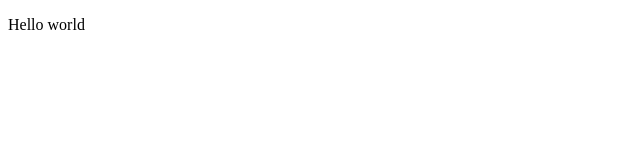
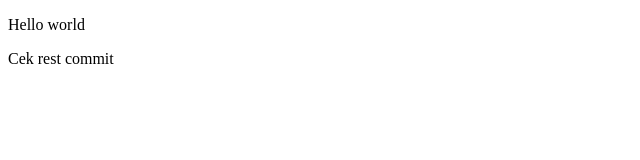
Before and after one commit to fly-away-with-fairiy/gitLearn, a plain HTML site: page index.html in a window 1280 px wide. Shown: the full height of the page, 0-640 px from the left. Drawn offline with Linux system fonts and the light colour scheme.

Commit message:
reset commit

```diff
--- a/index.html
+++ b/index.html
@@ -7,5 +7,6 @@
 </head>
 <body>
     <p>Hello world</p>
+    <p>Cek rest commit</p>
 </body>
 </html>
```
